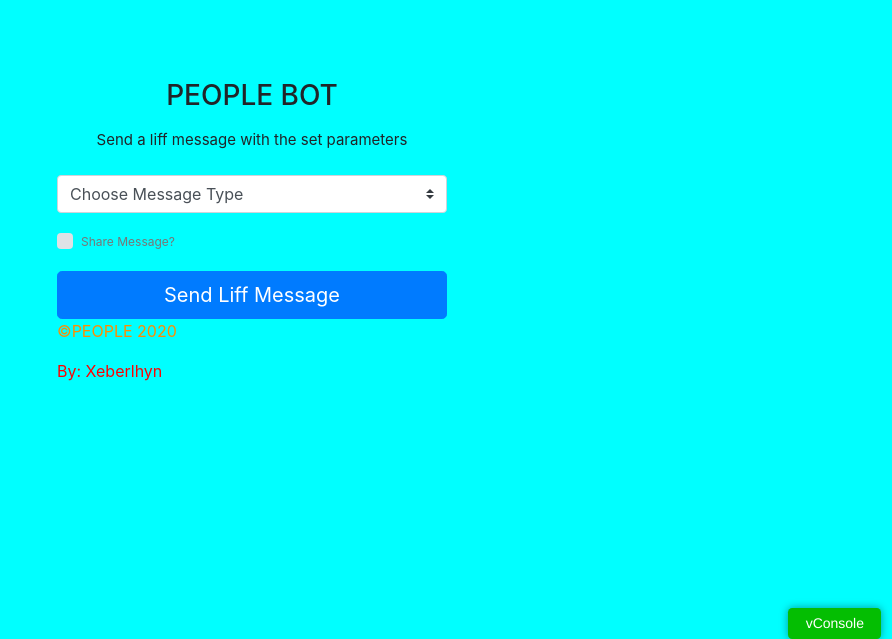
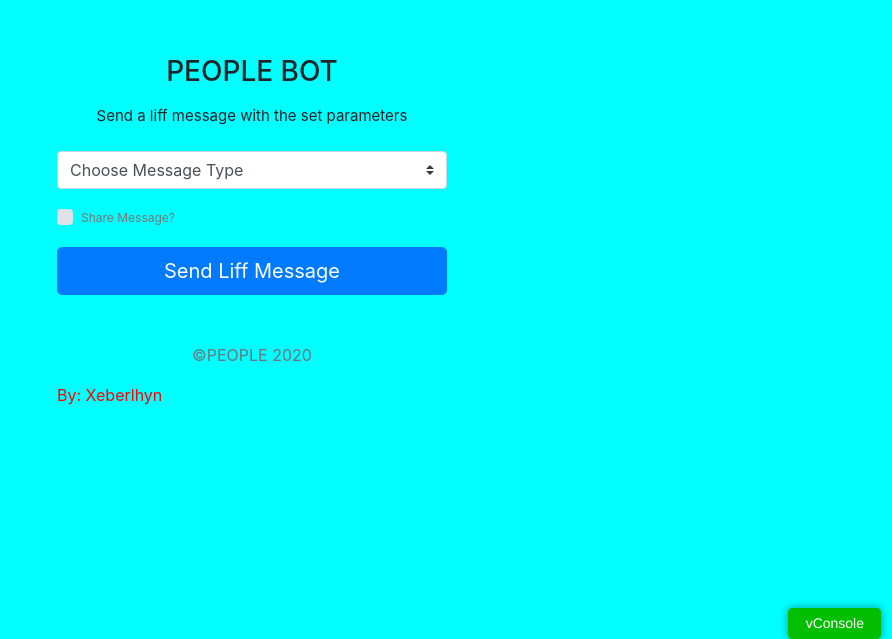
Before and after one commit to VTEAMBOT/Liff-V2, a plain HTML site: page index.html in a window 1280 px wide. Shown: the part 161-800 px from the top of the page, without its empty margins (388-1280 px from the left). Drawn offline with Linux system fonts and the light colour scheme; a script that the page names is missing.

Commit message:
Update index.html

```diff
--- a/index.html
+++ b/index.html
@@ -62,7 +62,7 @@
             </div>
         </div>
         <a href="#" id="liffSendMessage" class="btn btn-lg btn-primary btn-block">Send Liff Message</a>
-        <p style="color:#ff8c00;"><class="mt-5 mb-3 text-muted text-center">©PEOPLE 2020</p>
-        <p style="color:#ff0000;"><class="mt-3 mb-1 text-muted text-center">By: Xeberlhyn</p>
+        <p class="mt-5 mb-3 text-muted text-center">©PEOPLE 2020</p>
+        <p style="color:#ff0000;"><class="mt-5 mb-3 text-muted text-center">By: Xeberlhyn</p>
     </form>
 </body>
```
